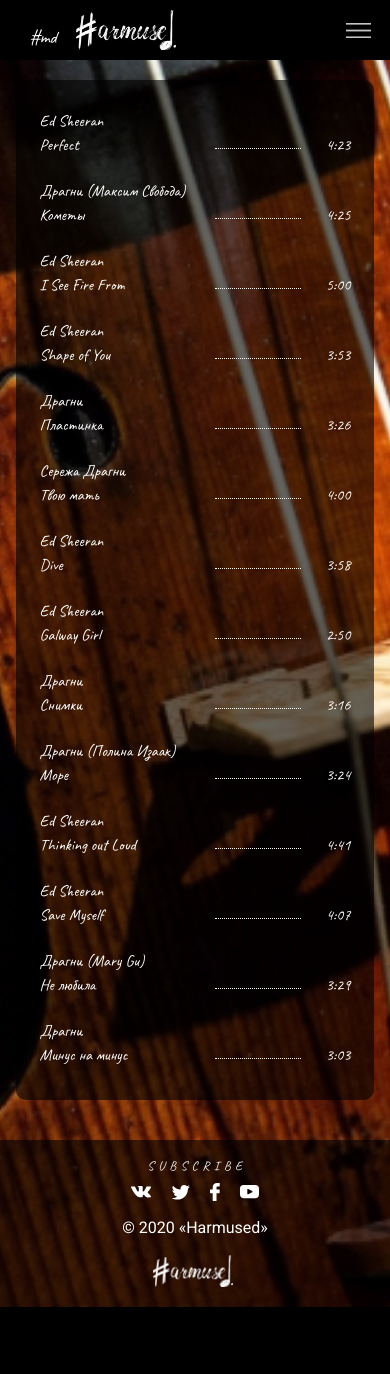
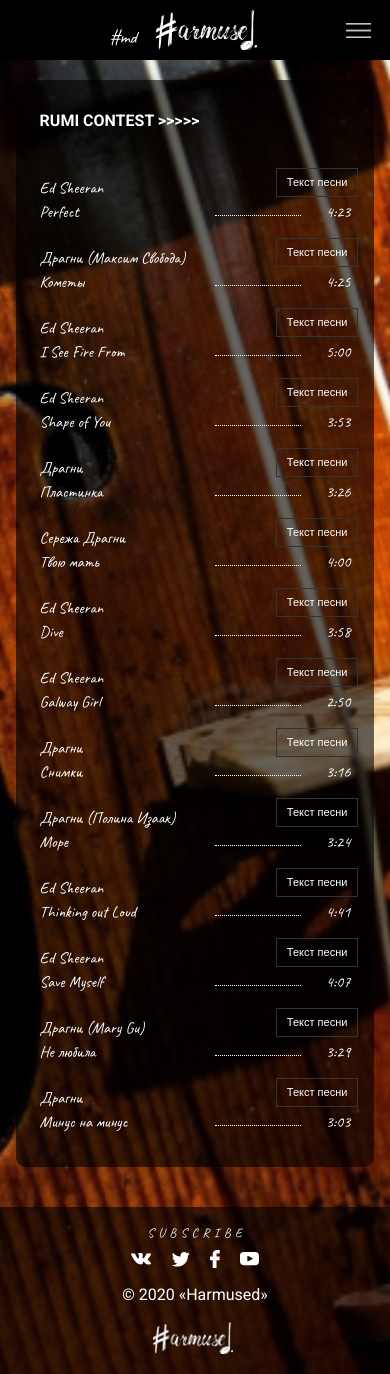
Before and after one commit to TabulaWeb/Harmused, a Django app: page / in a window 390 px wide. Before the commit the page ends 1307 px from the top, so only its background shows below. Run offline with Django 3.2, Linux system fonts and the light colour scheme; data comes from the database, SQL or seed files in the repository; some libraries are stand-ins or nearby versions.

Commit message:
player mobile

```diff
--- a/harmused/hurmused/templates/index.html
+++ b/harmused/hurmused/templates/index.html
@@ -3,6 +3,8 @@
 {% block content %}
     <div class="page_home">
         <div class="play_list">
+            <a class="link_contest" href="{% url 'about' %}">RUMI CONTEST >>>>></a>
+
             {% for musiks in musik_posts %}
             <a href="{{ musiks.get_absolute_url }}" class="block_music" data-title="Текст песни">
                 <div class="music_tittle">
@@ -22,6 +24,18 @@
 
 
     <style>
+a.link_contest{
+    font-family: 'Roboto'!important;
+    color: #ffffff;
+    padding: 9px;
+    font-weight: bold;
+    display: block;
+}
+
+.link_contest{
+    margin-bottom: 25px;
+}
+
 .block_music:hover::after {
     content: attr(data-title); /* Выводим текст */
     position: absolute; /* Абсолютное позиционирование */
--- a/harmused/templates/index_new.html
+++ b/harmused/templates/index_new.html
@@ -1058,6 +1099,27 @@ box-shadow: none;
 			display: block;
 			border-radius: 0px;
 		}
+
+		.logo{
+			margin-left: auto;
+			margin-right: auto;
+		}
+
+		.auth img{
+			display: inline-block;
+		}
+
+		.block_music::after {
+			content: attr(data-title);
+			position: absolute;
+			right: 1px;
+			top: 1px;
+			z-index: 1;
+			font-family: Arial, sans-serif;
+			font-size: 11px;
+			padding: 5px 10px;
+			border: 1px solid #333;
+		}
 	}
 </style>
 
```
Also changed, not shown: other parts of harmused/templates/index_new.html (+49 -8 lines).
